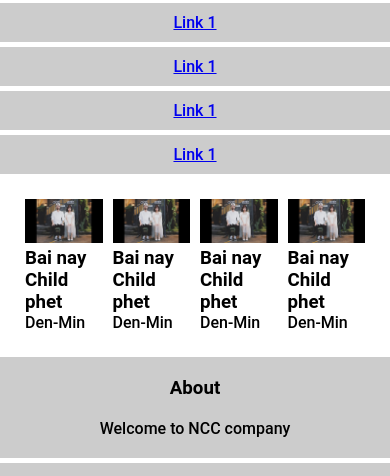
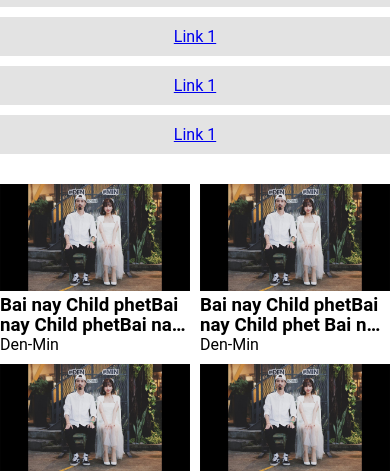
Before and after one commit to phamtuan240201/Practice-HTML-CSS, a plain HTML site: page index.html in a window 390 px wide. Shown: the part 80-556 px from the top of the page. Drawn offline with Linux system fonts and the light colour scheme.

Commit message:
Edit style.css

```diff
--- a/index.html
+++ b/index.html
@@ -12,9 +12,9 @@
         <header>
             <h1>Hello world</h1>
         </header>
-        <div class="row">
-            <div class="sildebar">
-                <ul>
+        <div class="grid-container">
+            <div class="silde">
+                <ul class="list-link">
                     <li>
                         <a href="#">Link 1</a>
                     </li>
@@ -34,12 +34,12 @@
                 <div class="start-content">
                     <div class="item-content">
                         <img src="imgs/maxresdefault.jpg" alt="championship">
-                        <h3>Bai nay Child phet</h3>
+                        <h3>Bai nay Child phetBai nay Child phetBai nay Child phetBai nay Child phetBai nay Child phetBai nay Child phetBai nay Child phetBai nay Child phetBai nay Child phet</h3>
                         <span>Den-Min</span>
                     </div>
                     <div class="item-content">
                         <img src="imgs/maxresdefault.jpg" alt="championship">
-                        <h3>Bai nay Child phet</h3>
+                        <h3> Bai nay Child phetBai nay Child phet Bai nay Child phetBai nay Child phet</h3>
                         <span>Den-Min</span>
                     </div><div class="item-content">
                         <img src="imgs/maxresdefault.jpg" alt="championship">
@@ -63,6 +63,5 @@
             <h2>Footer</h2>
         </footer>
     </div>
-
 </body>
 </html>
--- a/style.css
+++ b/style.css
@@ -5,70 +5,95 @@
 @import url('https://fonts.googleapis.com/css?family=Roboto&display=swap');
 body{
     font-family: 'Roboto', sans-serif;
-    font-weight: 500;
 }
 h1{
-    background: #ccc;
-    padding: 20px 0px;
     text-align: center;
+    background: #e3e3e3;
 }
-.row{
-    display: flex;
-    flex-wrap: wrap;
+.grid-container{
+    display: grid;
+    grid-template-columns: 200px 1fr 200px;
+    grid-gap: 10px;
 }
-.sildebar{
-    /* width: 200px; */
-    flex: 11%;
-    text-align: center;
-
+.silde{
+    width: 200px;
 }
 li{
-    background: #ccc;
-    margin: 5px 0px;
-}
-a{
-    display: inline-block;
-    padding: 10px 0px;
+    text-align: center;
+    margin: 10px 0px;
+    width: 100%;
+    background: #e3e3e3;
+    padding: 10px 0px ;
 }
 
-.main-content {
-    padding: 20px;
-    flex:58%;
+.start-content{
+    margin-top: 10px;
+    display: grid;
+    grid-template-columns: 1fr 1fr 1fr 1fr;
+    grid-gap: 10px;
 }
-.start-content{
-    display: flex;
-
+.start-content h3{
+    overflow: hidden;
+    text-overflow: ellipsis;
+    line-height: 20px;
+    -webkit-line-clamp: 2;
+    display: -webkit-box;
+    -webkit-box-orient: vertical;
 }
-.item-content{
-    flex: 25%;
-    margin: 0px 5px;
-}
-.item-content > img{
+.item-content >img{
     width: 100%;
 }
+
 .about{
-    /* width: 200px; */
-    flex: 11%;
+    width: 200px;
     text-align: center;
-    background: #ccc;
-    margin: 5px 0px;
+    background: #e3e3e3;
+    margin-top: 10px;
 }
-
 footer{
-    background: #ccc;
+    background: #e3e3e3;
+    margin-top: 20px;
+}
+footer h2{
     text-align: center;
     padding: 20px 0px;
 }
-
+@media screen and (max-width : 1024px){
+    .start-content{
+        margin-top: 10px;
+        display: grid;
+        grid-template-columns: 1fr 1fr 1fr;
+    }
+}
+@media screen and (max-width : 1024px){
+    .start-content{
+        margin-top: 10px;
+        display: grid;
+        grid-template-columns: 1fr 1fr ;
+    }
+}
 @media screen and (max-width : 620px){
-    .row{
-        flex-direction: column;
+    .silde{
+        width: 100%;
     }
     .about{
-        padding: 20px 0px;
+        width: 100%;
     }
-    .about p{
-        margin-top: 20px;
+    .grid-container{
+        display: grid;
+        grid-template-columns: 1fr;
+        grid-gap: 10px;
     }
-
+    .start-content{
+        margin-top: 10px;
+        display: grid;
+        grid-template-columns: 1fr 1fr;
+    }
 }
+@media screen and (max-width : 320px){
+    .start-content{
+        margin-top: 10px;
+        display: grid;
+        grid-template-columns: 1fr ;
+    }
+}
```
